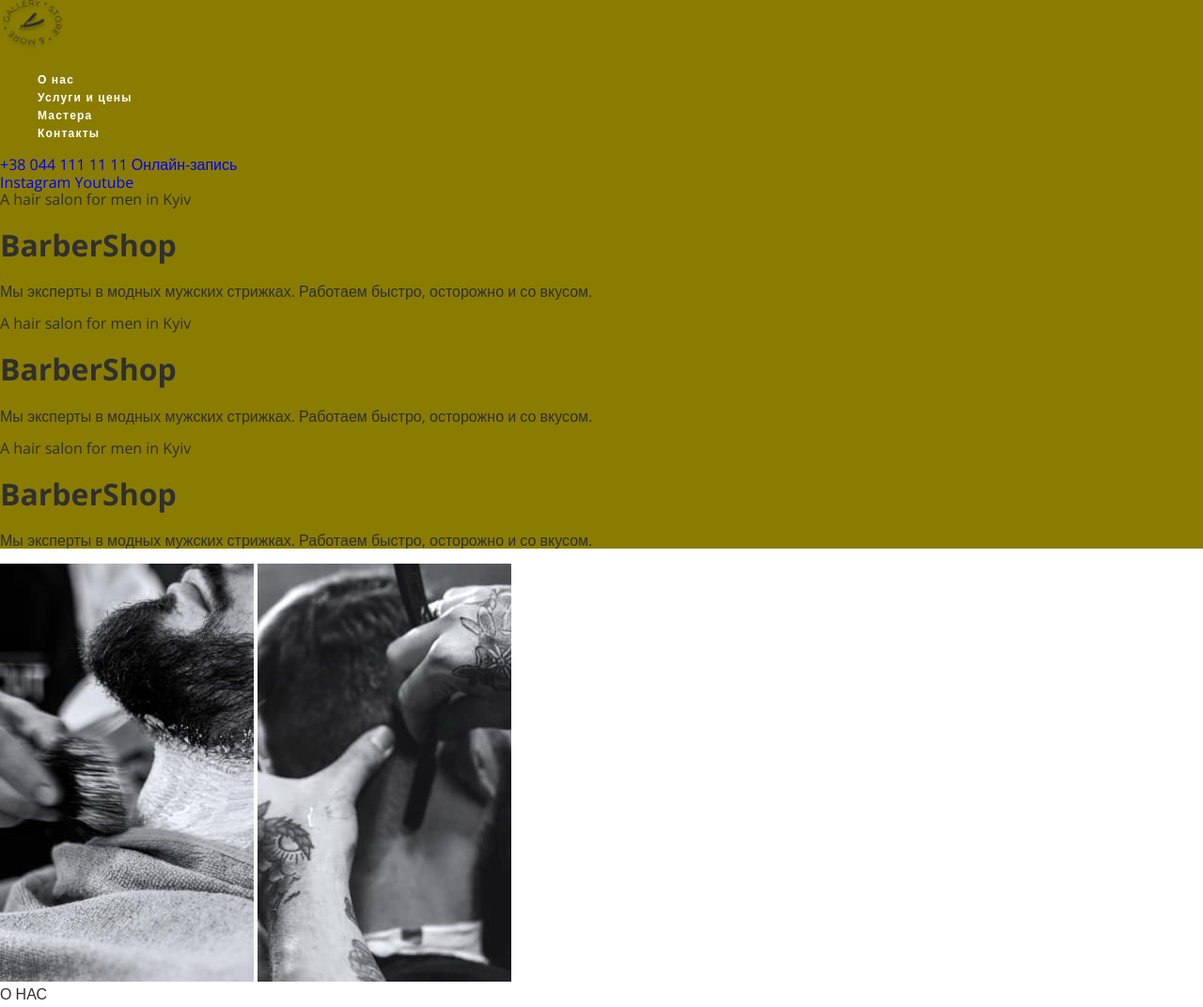
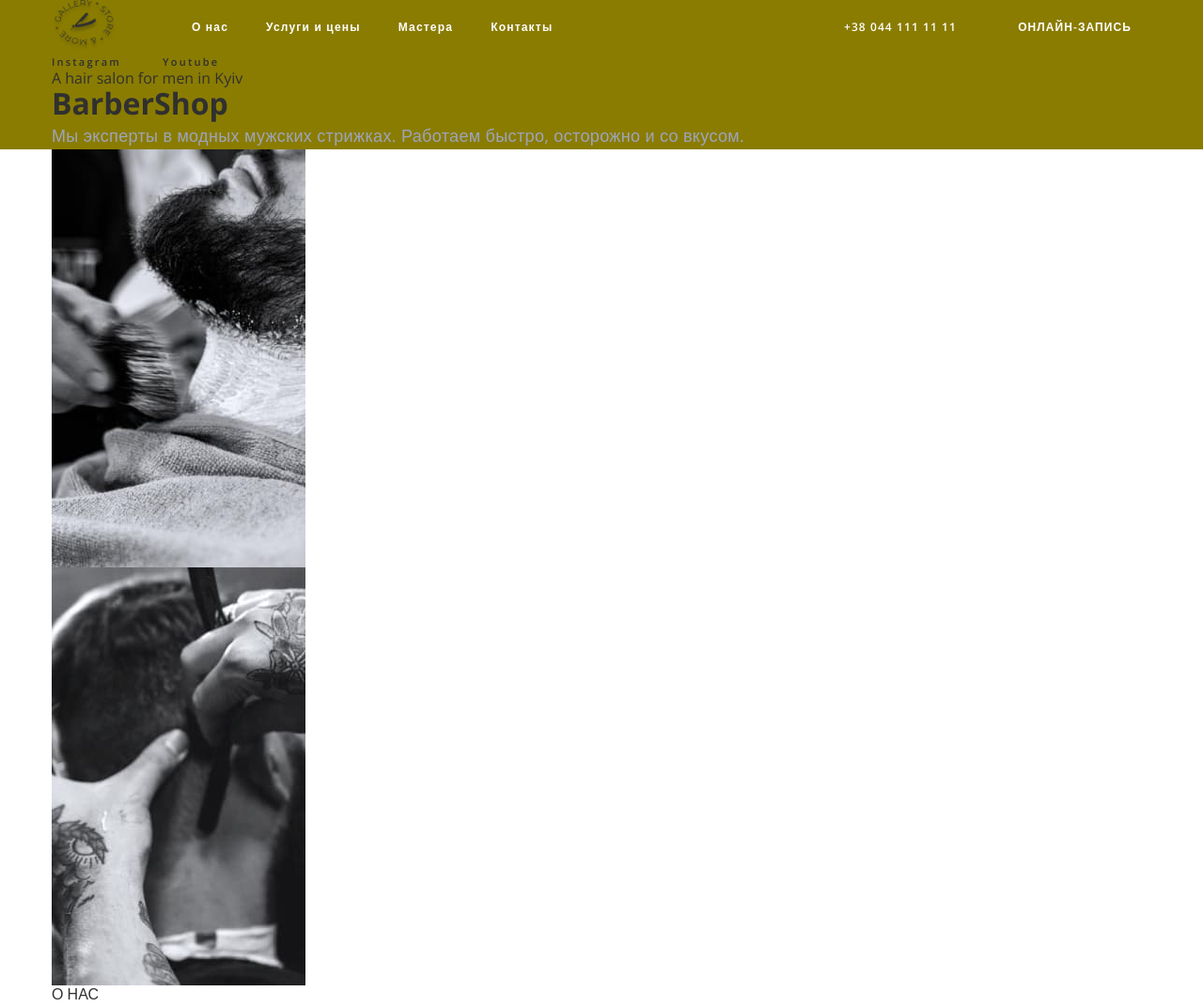
Before and after one commit to ArtemLytvynenkoa/progect-barber-shop, a plain HTML site: page index.html in a window 1280 px wide. Shown: the top 1072 px of the page at 94% size. Drawn offline with nearby package versions, Linux system fonts and the light colour scheme.

Commit message:
adds some styles to header

```diff
--- a/CSS/styles.css
+++ b/CSS/styles.css
@@ -1,7 +1,7 @@
 :root {
     --primary-color             : #FF6C00;
     --secondary-color           : #191C26;
-    --primary-white-color          : #FFFFFF;
+    --primary-white-color       : #FFFFFF;
 
     --text-primary              : #303030;
     --text-secondary            : #9DA4BD;
@@ -16,20 +16,56 @@ body {
     font-family: 'Open Sans', sans-serif;
 }
 
+h1,h2,h3,h4,h5,h6,p {
+    margin: 0;
+    padding: 0;
+}
+
+img {
+    display: block;
+}
+
 .link {
     text-decoration: none;
 }
 
 .list {
     list-style: none;
+}
 
+.container {
+    width: 1200px;
+    padding-left: 15px;
+    padding-right: 15px;
+    margin-left: auto;
+    margin-right: auto;
 }
+
+/* Header styles */
 
 .header {
     background-color: rgb(138, 124, 1);
 }
 
+/* Nav styles */
+
+.navbar,
+.nav-links {
+    display: flex;
+    align-items: center;
+}
+
+.nav-links {
+    margin-left: 40px;
+}
+
+.nav-links .item-link:not(:last-child) {
+    margin-right: 40px;
+}
+
 .nav-link {
+    padding-top: 52px;
+
     font-weight: 600;
     font-size: 12px;
     line-height: 1.33;
@@ -43,6 +79,57 @@ body {
     color: var(--primary-color);
 }
 
+.auth-links {
+    margin-left: auto;
+}
+
+.phone-link {
+    margin-right: 40px;
+}
+
+.phone-link,
+.primary-btn {
+    font-weight: 600;
+    font-size: 12px;
+    line-height: 1.33;
+    letter-spacing: 0.09em;
+    text-transform: uppercase;
+
+    color: var(--primary-white-color);
+}
+
+.primary-btn {
+    padding: 12px 20px;
+    border: 1px solid transparent;
+}
+
+.primary-btn:focus,
+.primary-btn:hover {
+    border: 1px solid var(--primary-color);
+    border-radius: 25px;
+}
+
+/* Sidebar styles */
+
+.sidebar .social-link {
+    font-weight: 600;
+    font-size: 11px;
+    line-height: 1.36;
+    letter-spacing: 0.2em;
+    color: inherit;
+}
+
+.sidebar .social-link:not(:last-child) {
+    padding-right: 40px;
+}
+
+.sidebar .social-link:focus,
+.sidebar .social-link:hover {
+    color: var(--primary-color);
+}
+
+/* Slider styles */
+
 h2.section-tittle {
     font-family: 'Raleway', sans-serif;
     font-weight: 700;
@@ -54,5 +141,15 @@ h2.section-tittle {
 }
 
 h2.section-tittle.secondary {
+    color: var(--primary-white-color);
+}
+
+.hero-text {
+    font-weight: 400;
+    font-size: 18px;
+    line-height: 30px;
+    letter-spacing: 0.02em;
+
+    color: var(--text-secondary);
 
 }
--- a/index.html
+++ b/index.html
@@ -13,15 +13,16 @@
 
     <header class="header">
         <!-- Navbar -->
+        <div class="container">
             <nav class="navbar">
                 <img src="./images/name-of-company.png" alt="Имя компании" width="69" height="55" class="logo-img">
                 <ul class="nav-links list">
-                <li><a href="#about-section" class="nav-link link">О нас</a></li>
-                <li><a href="#price-section" class="nav-link link">Услуги и цены</a></li>
-                <li><a href="#our-masters" class="nav-link link">Мастера</a></li>
-                <li><a href="#footer" class="nav-link link">Контакты</a></li>
+                    <li class="item-link"><a href="#about-section" class="nav-link link">О нас</a></li>
+                    <li class="item-link"><a href="#price-section" class="nav-link link">Услуги и цены</a></li>
+                    <li class="item-link"><a href="#our-masters" class="nav-link link">Мастера</a></li>
+                    <li class="item-link"><a href="#footer" class="nav-link link">Контакты</a></li>
                 </ul>
-            <div>
+                <div class="auth-links">
                     <a href="tel:+380441111111" class="phone-link link">+38 044 111 11 11</a>
                     <a href="#footer" class="primary-btn link">Онлайн-запись</a>
                 </div>
@@ -44,7 +45,7 @@
                     <h1 lang="en" class="hero-title">BarberShop</h1>
                     <p class="hero-text">Мы эксперты в модных мужских стрижках. Работаем быстро, осторожно и со вкусом.</p>
                 </div>
-            <div class="slide">
+                <!-- <div class="slide">
                     <span lang="en" class="suptitle-secondary">A hair salon for men in Kyiv</span>
                     <h1 lang="en" class="hero-title">BarberShop</h1>
                     <p class="hero-text">Мы эксперты в модных мужских стрижках. Работаем быстро, осторожно и со вкусом.</p>
@@ -53,6 +54,7 @@
                     <span lang="en" class="suptitle-secondary">A hair salon for men in Kyiv</span>
                     <h1 lang="en" class="hero-title">BarberShop</h1>
                     <p class="hero-text">Мы эксперты в модных мужских стрижках. Работаем быстро, осторожно и со вкусом.</p>
+                </div> -->
             </div>
         </div>
 
@@ -63,6 +65,7 @@
         <!-- About our section -->
 
         <section class="section-box" id="about-section">
+            <div class="container">
                 <div class="about-img">
                     <img src="./images/shaving.jpg" alt="Бритьё" width="270" height="445">
                     <img src="./images/canting.jpg" alt="Подкантовка" width="270" height="445">
@@ -75,11 +78,13 @@
                     </p>
                     <a href="#footer" class="primary-btn darken link">Онлайн-запись</a>
                 </div>
+            </div>
         </section>
 
         <!-- Services and price section -->
 
         <section class="section-box" id="price-section">
+            <div class="container">
                 <span class="suptitle-secondary">Проведи время в компании лучших мастеров</span>
                 <h2 class="section-tittle secondary">Услуги и цены</h2>
 
@@ -125,12 +130,13 @@
 
                 <a href="#footer" class="piamary-btn link">онлайн-запись</a>
 
+            </div>
         </section>
 
         <!-- Why We section -->
 
         <section class="section-box">
-
+            <div class="container">
                 <div class="number-container">
                     <div class="number-box">
                         <p>600</p>
@@ -155,12 +161,13 @@
                     <h2 class="section-tittle">Почему приходят именно к нам?</h2>
                     <h3 class="section-subtitle">О нас говорят только хорошее. Но лучше 1 раз увидеть и прочувствовать, чем 10 раз прочитать. </h3>
                 </div>
-
+            </div>
         </section>
 
         <!-- Our masters section -->
 
         <section class="section-box" id="our-masters">
+            <div class="container">
                 <span class="suptitle-primary">для настоящих ценителей атмосферы</span>
                 <h2 class="section-tittle">Наши мастера</h2>
                 <ul class="masters list">
@@ -183,12 +190,14 @@
                         <div class="master-social-box"><a href="" class="master-social-link"></a><a href="" class="master-social-link"></a><a href="" class="master-social-link"></a><a href="" class="master-social-link"></a></div>
                     </li>
                 </ul>
+            </div>
         </section>
 
 
         <!-- Portfolio section -->
 
         <section class="section-box">
+            <div class="container">
                 <span class="suptitle-primary">На латинском языке “барба” означает “борода”</span>
                 <div class="img-gallery">
                     <img src="./images/gallery-foto-1.jpg" alt="Стилизация стрижки машинкой" width="270" height="360">
@@ -196,7 +205,7 @@
                     <img src="./images/gallery-foto-3.jpg" alt="Обволакивание горячим полотенцем" width="270" height="360">
                     <img src="./images/gallery-foto-4.jpg" alt="Стилизация стрижки опасной бритвой" width="270" height="360">
                 </div>
-
+            </div>
         </section>
 
     </main>
@@ -204,6 +213,7 @@
     <!-- Footer -->
 
     <footer class="footer" id="footer">
+        <div class="container">
             <div>
                 <h2 class="section-tittle secondary">Онлайн-запись</h2>
                 <form action="">
@@ -222,7 +232,9 @@
                     <p>Ежедневно с 9:00 до 22:00</p>
                 </div>
             </div>
+        </div>
     </footer>
+    <div class="container">
         <div class="copyright">
             <p class="cope-text">&#169; Copyright <span>2020</span></p>
             <div class="social-box">
@@ -230,5 +242,6 @@
                 <a href="#" class="social-link link">Youtube</a>
             </div>
         </div>
+    </div>
 </body>
 </html>
```
Lines whose indentation alone changed are shown as unchanged.
